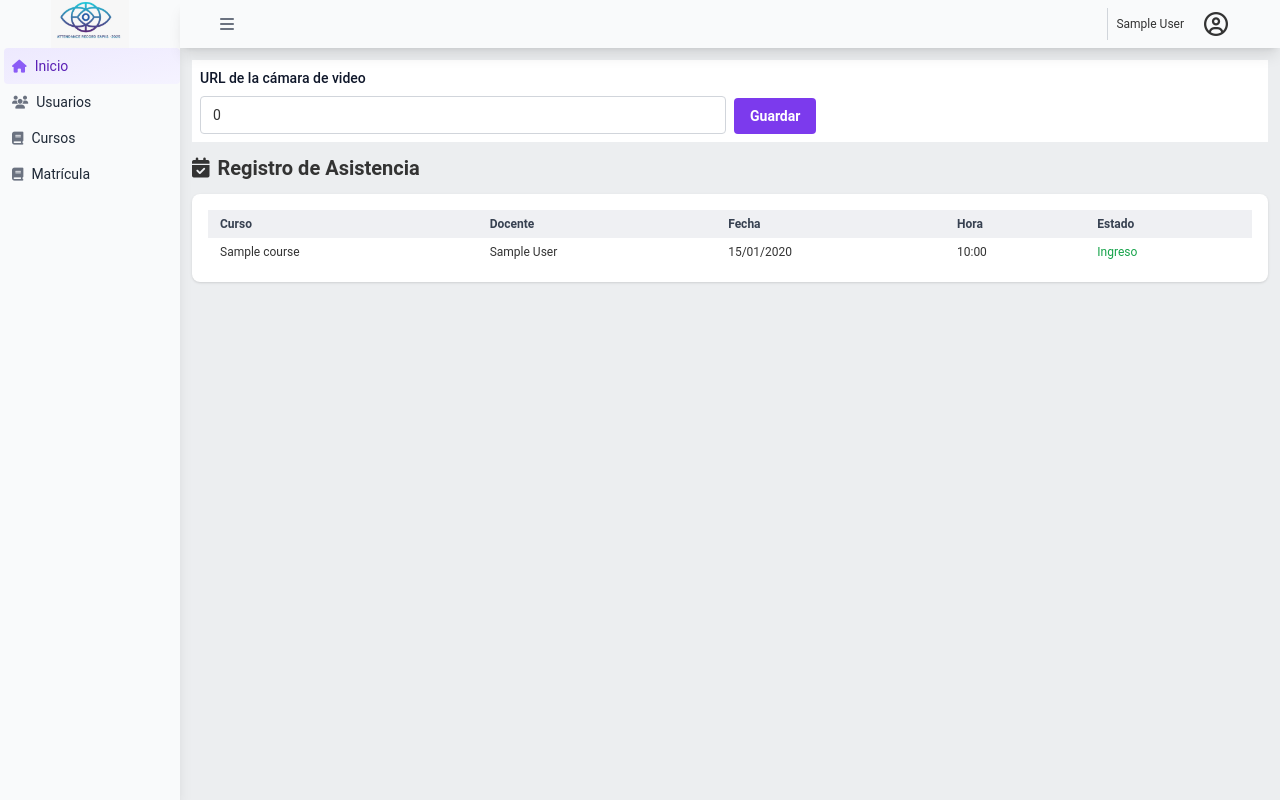
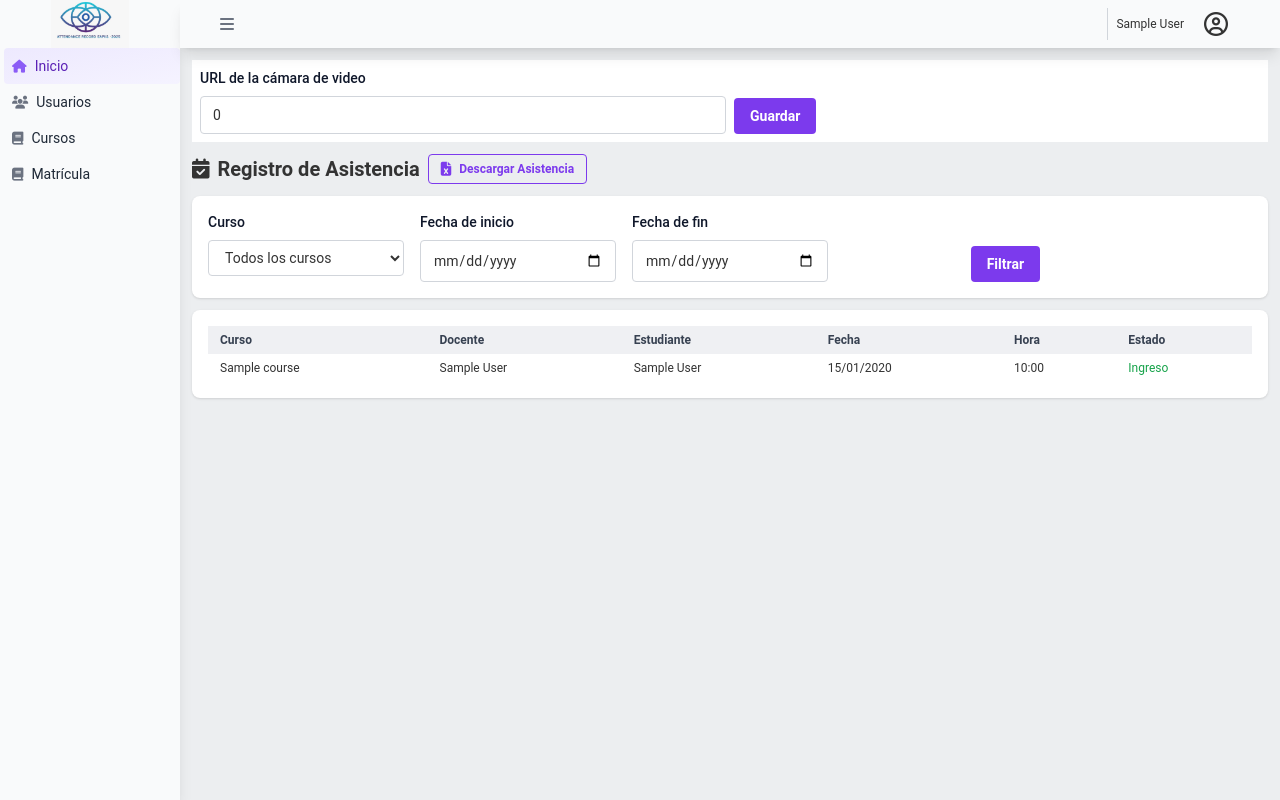
Before and after one commit to chanatr2025/rfacial, a Flask app: page / in a window 1280 px wide. Run offline with Flask 3, Linux system fonts and the light colour scheme; a user stored in the database is signed in; tables that the repository leaves empty hold one stand-in row (values such as "Sample post").

Commit message:
feat: enhance attendance management with filtering options and download functionality

```diff
--- a/app/__init__.py
+++ b/app/__init__.py
@@ -13,8 +13,8 @@
 migrate = Migrate()
 login_manager = LoginManager()
 bcrypt = Bcrypt()
-VIDEO_URL = 0  # Default video source, can be changed later
-
+# URL de la cámara IP (modifica según tu configuración)
+VIDEO_URL = 0 # "http://192.168.56.37:8080/video"
 def create_app():
 	load_dotenv()
 
--- a/app/controllers/admin_controller.py
+++ b/app/controllers/admin_controller.py
@@ -1,32 +1,133 @@
 
-from flask import Blueprint, render_template, request, redirect, url_for, flash
+from flask import Blueprint, render_template, request, redirect, url_for, flash, send_file
 from flask_login import login_required, current_user
+from app.models.user import User
 from app.models.course import Course
 from app.models.enrollment import Enrollment
 from app.models.course_schedule import CourseSchedule
 from app.models.attendance import Attendance
 from app import VIDEO_URL
+from datetime import datetime, timedelta
+from io import BytesIO
+import pandas as pd
 
 admin_bp = Blueprint('admin', __name__)
+
+def parse_date(date_str, end_of_day=False):
+	try:
+		dt = datetime.strptime(date_str, '%Y-%m-%d')
+		if end_of_day:
+			dt = dt + timedelta(hours=23, minutes=59, seconds=59, microseconds=999999)
+		return dt
+	except (ValueError, TypeError):
+		return None
 
 @admin_bp.route('/')
 @login_required
 def home():
+	course_id = request.args.get('course', '').strip()
+	student_id = request.args.get('student', '').strip()
+	begin_date = parse_date(request.args.get('begin_date', ''))
+	end_date = parse_date(request.args.get('end_date', ''), end_of_day=True)
+
+	# Filtros comunes
+	filter_conditions = []
+
+	if course_id:
+		filter_conditions.append(Attendance.course_id == course_id)
+	if student_id:
+		filter_conditions.append(Attendance.user_id == student_id)
+	if begin_date:
+		filter_conditions.append(Attendance.register_date >= begin_date)
+	if end_date:
+		filter_conditions.append(Attendance.register_date <= end_date)
+
 	if current_user.role == 'admin':
-		attendances = Attendance.query.all()
-		return render_template('dashboard/admin.html', video_url=VIDEO_URL, attendances=attendances)
+		courses = Course.query.all()
+		students = User.query.filter_by(role='student').all()
+		attendances = Attendance.query.filter(*filter_conditions).all()
+		return render_template('dashboard/admin.html', video_url=VIDEO_URL, attendances=attendances, courses=courses, students=students, begin_date=begin_date, end_date=end_date, course_id=course_id, student_id=student_id)
 	elif current_user.role == 'student':
 		courses = Course.query.join(Enrollment).filter(Enrollment.student_id == current_user.id).all()
-		attendances = Attendance.query.filter(Attendance.user_id == current_user.id).all()
+		course_ids = [c.id for c in courses]
+		filter_conditions.append(Attendance.user_id == current_user.id)
+		filter_conditions.append(Attendance.course_id.in_(course_ids))
+		attendances = Attendance.query.filter(*filter_conditions).all()
 		print(attendances)
-		return render_template('dashboard/student.html', courses=courses, attendances=attendances)
+		return render_template('dashboard/student.html', courses=courses, attendances=attendances, begin_date=begin_date, end_date=end_date, course_id=course_id)
 	elif current_user.role == 'teacher':
-		courses = Course.query.filter(Course.teacher_id == current_user.id).all()
-		attendances = Attendance.query.filter(Attendance.course_id.in_([course.id for course in courses])).all()
+		courses = Course.query.filter_by(teacher_id=current_user.id).all()
+		course_ids = [c.id for c in courses]
+		students = User.query.join(Enrollment).filter(Enrollment.course_id.in_(course_ids), User.role == 'student').all()
+		filter_conditions.append(Attendance.user_id.in_([s.id for s in students]))
+		filter_conditions.append(Attendance.course_id.in_(course_ids))
+		attendances = Attendance.query.filter(*filter_conditions).all()
 		print(courses[0].schedules)
-		return render_template('dashboard/teacher.html', courses=courses, attendances=attendances)
+		return render_template('dashboard/teacher.html', courses=courses, attendances=attendances, begin_date=begin_date, end_date=end_date, course_id=course_id, students=students, student_id=student_id)
 
 	return render_template('home.html', user=current_user)
+
+@admin_bp.route('/download-attendance')
+@login_required
+def download_attendance():
+	course_id = request.args.get('course', '').strip()
+	student_id = request.args.get('student', '').strip()
+	begin_date = parse_date(request.args.get('begin_date', ''))
+	end_date = parse_date(request.args.get('end_date', ''), end_of_day=True)
+
+	#  data
+	data = []
+
+	# Filtros comunes
+	filter_conditions = []
+
+	if course_id:
+		filter_conditions.append(Attendance.course_id == course_id)
+	if student_id:
+		filter_conditions.append(Attendance.user_id == student_id)
+	if begin_date:
+		filter_conditions.append(Attendance.register_date >= begin_date)
+	if end_date:
+		filter_conditions.append(Attendance.register_date <= end_date)
+
+	if current_user.role == 'admin':
+		courses = Course.query.all()
+		students = User.query.filter_by(role='student').all()
+		data = Attendance.query.filter(*filter_conditions).all()
+	elif current_user.role == 'student':
+		courses = Course.query.join(Enrollment).filter(Enrollment.student_id == current_user.id).all()
+		course_ids = [c.id for c in courses]
+		filter_conditions.append(Attendance.user_id == current_user.id)
+		filter_conditions.append(Attendance.course_id.in_(course_ids))
+		data = Attendance.query.filter(*filter_conditions).all()
+	elif current_user.role == 'teacher':
+		courses = Course.query.filter_by(teacher_id=current_user.id).all()
+		course_ids = [c.id for c in courses]
+		students = User.query.join(Enrollment).filter(Enrollment.course_id.in_(course_ids), User.role == 'student').all()
+		filter_conditions.append(Attendance.user_id.in_([s.id for s in students]))
+		filter_conditions.append(Attendance.course_id.in_(course_ids))
+		data = Attendance.query.filter(*filter_conditions).all()
+
+	df = pd.DataFrame([
+		{
+			'Curso': attendance.course.name if attendance.course else 'No asignado',
+			'Docente': attendance.course.teacher.name if attendance.course and attendance.course.teacher else 'No asignado',
+			'Estudiante': attendance.user.name if attendance.user else 'No asignado',
+			'Fecha': attendance.register_date.strftime('%d/%m/%Y') if attendance.register_date else 'No disponible',
+			'Hora': attendance.register_date.strftime('%H:%M') if attendance.register_date else 'No disponible',
+			'Estado': 'Ingreso' if attendance.type == 'Ingreso' else 'Salida'
+		} for attendance in data
+	])
+	output = BytesIO()
+	df.to_excel(output, index=False, engine='openpyxl')
+	output.seek(0)
+
+	return send_file(
+		output,
+		as_attachment=True,
+		download_name=f'attendance_{datetime.now().strftime("%Y%m%d_%H%M%S")}.xlsx',
+		mimetype='application/vnd.openxmlformats-officedocument.spreadsheetml.sheet'
+	)
 
 @admin_bp.route('/change-video-url', methods=['POST'])
 @login_required
--- a/app/controllers/attendance_controller.py
+++ b/app/controllers/attendance_controller.py
@@ -12,9 +12,9 @@
 from app.models.enrollment import Enrollment
 import pandas as pd
 from io import BytesIO
+from app import VIDEO_URL
 
 attendance_bp = Blueprint('attendance', __name__, url_prefix='/attendance')
-VIDEO_URL = 0
 camera_active = False  # Global o en módulo
 
 @attendance_bp.route('/camera_feed')
--- a/app/static/style.css
+++ b/app/static/style.css
@@ -679,8 +679,8 @@
   height: 2rem;
 }
 
-.h-24 {
-  height: 6rem;
+.h-28 {
+  height: 7rem;
 }
 
 .h-4 {
@@ -695,18 +695,6 @@
   height: 100vh;
 }
 
-.h-32 {
-  height: 8rem;
-}
-
-.h-28 {
-  height: 7rem;
-}
-
-.h-\[45px\] {
-  height: 45px;
-}
-
 .max-h-96 {
   max-height: 24rem;
 }
@@ -717,10 +705,6 @@
 
 .min-h-screen {
   min-height: 100vh;
-}
-
-.w-24 {
-  width: 6rem;
 }
 
 .w-4 {
@@ -1924,6 +1908,45 @@
       background-color: rgb(202 138 4 / var(--tw-bg-opacity, 1));
     }
   }
+  &.btn-primary-outline {
+    border-width: 1px;
+  }
+  &.btn-primary-outline {
+    --tw-border-opacity: 1;
+    border-color: rgb(124 58 237 / var(--tw-border-opacity, 1));
+  }
+  &.btn-primary-outline {
+    background-color: transparent;
+  }
+  &.btn-primary-outline {
+    --tw-text-opacity: 1;
+    color: rgb(124 58 237 / var(--tw-text-opacity, 1));
+  }
+  &.btn-primary-outline:hover {
+    --tw-bg-opacity: 1;
+    background-color: rgb(245 243 255 / var(--tw-bg-opacity, 1));
+  }
+  &.btn-primary-outline:focus {
+    --tw-bg-opacity: 1;
+    background-color: rgb(245 243 255 / var(--tw-bg-opacity, 1));
+  }
+  &.btn-primary-outline:active {
+    --tw-bg-opacity: 1;
+    background-color: rgb(237 233 254 / var(--tw-bg-opacity, 1));
+  }
+  &.btn-primary-outline:disabled {
+    --tw-bg-opacity: 1;
+    background-color: rgb(209 213 219 / var(--tw-bg-opacity, 1));
+  }
+  &.btn-primary-outline:disabled {
+    --tw-text-opacity: 1;
+    color: rgb(31 41 55 / var(--tw-text-opacity, 1));
+  }
+  &.btn-primary-outline {
+    &.loading:not(:disabled) {
+      background-color: transparent;
+    }
+  }
   &.btn-info {
     --tw-bg-opacity: 1;
     background-color: rgb(8 145 178 / var(--tw-bg-opacity, 1));
@@ -1957,6 +1980,18 @@
       --tw-bg-opacity: 1;
       background-color: rgb(8 145 178 / var(--tw-bg-opacity, 1));
     }
+  }
+  &.btn-sm {
+    padding-left: 0.75rem;
+    padding-right: 0.75rem;
+  }
+  &.btn-sm {
+    padding-top: 0.375rem;
+    padding-bottom: 0.375rem;
+  }
+  &.btn-sm {
+    font-size: 0.75rem;
+    line-height: 1rem;
   }
 }
 
@@ -2196,6 +2231,10 @@
     grid-template-columns: repeat(2, minmax(0, 1fr));
   }
 
+  .sm\:grid-cols-3 {
+    grid-template-columns: repeat(3, minmax(0, 1fr));
+  }
+
   .sm\:p-8 {
     padding: 2rem;
   }
@@ -2221,4 +2260,8 @@
   .lg\:grid-cols-3 {
     grid-template-columns: repeat(3, minmax(0, 1fr));
   }
-}
+
+  .lg\:grid-cols-5 {
+    grid-template-columns: repeat(5, minmax(0, 1fr));
+  }
+}
--- a/app/templates/dashboard/admin.html
+++ b/app/templates/dashboard/admin.html
@@ -12,7 +12,32 @@
 	<h2 class="text-xl font-bold flex items-center gap-2">
 		<i class="fa-solid fa-calendar-check"></i>
 		Registro de Asistencia
+		<button class="btn btn-primary-outline btn-sm" onclick="window.location.href='/download-attendance'">
+			<i class="fa-solid fa-file-excel text-sm"></i> Descargar Asistencia
+		</button>
 	</h2>
+	<form class="bg-white rounded-lg shadow p-4 grid grid-cols-1 sm:grid-cols-3 lg:grid-cols-5 gap-4">
+		<div>
+			<label for="course" class="form-label">Curso</label>
+			<select name="course" id="course" class="form-control">
+				<option value="">Todos los cursos</option>
+				{% for course in courses %}
+				<option value="{{ course.id }}" {% if course.id == course_id %}selected{% endif %}>{{ course.name }}</option>
+				{% endfor %}
+			</select>
+		</div>
+		<div>
+			<label for="begin_date" class="form-label">Fecha de inicio</label>
+			<input type="date" name="begin_date" id="begin_date" class="form-control" value="{{ begin_date.strftime('%Y-%m-%d') if begin_date else '' }}" />
+		</div>
+		<div>
+			<label for="end_date" class="form-label">Fecha de fin</label>
+			<input type="date" name="end_date" id="end_date" class="form-control" value="{{ end_date.strftime('%Y-%m-%d') if end_date else '' }}" />
+		</div>
+		<div class="flex justify-end items-end">
+			<button type="submit" class="btn btn-primary">Filtrar</button>
+		</div>
+	</form>
 	<div class="bg-white rounded-lg shadow p-4">
 		{% if attendances %}
 		<table class="table w-full">
@@ -20,6 +45,7 @@
 				<tr>
 					<th class="px-4 py-2">Curso</th>
 					<th class="px-4 py-2">Docente</th>
+					<th class="px-4 py-2">Estudiante</th>
 					<th class="px-4 py-2">Fecha</th>
 					<th class="px-4 py-2">Hora</th>
 					<th class="px-4 py-2">Estado</th>
@@ -30,6 +56,7 @@
 				<tr>
 					<td>{{ record.course.name }}</td>
 					<td>{{ record.course.teacher.name if record.course.teacher else 'No asignado' }}</td>
+					<td>{{ record.user.name }}</td>
 					<td>{{ record.register_date.strftime('%d/%m/%Y') }}</td>
 					<td>{{ record.register_date.strftime('%H:%M') }}</td>
 					<td>
```
Also changed, not shown: app/controllers/video_capture.py (deleted, +0 -138 lines), app/templates/dashboard/student.html (+25 -0 lines), app/templates/dashboard/teacher.html (+34 -0 lines), src/input.css (+13 -0 lines).
